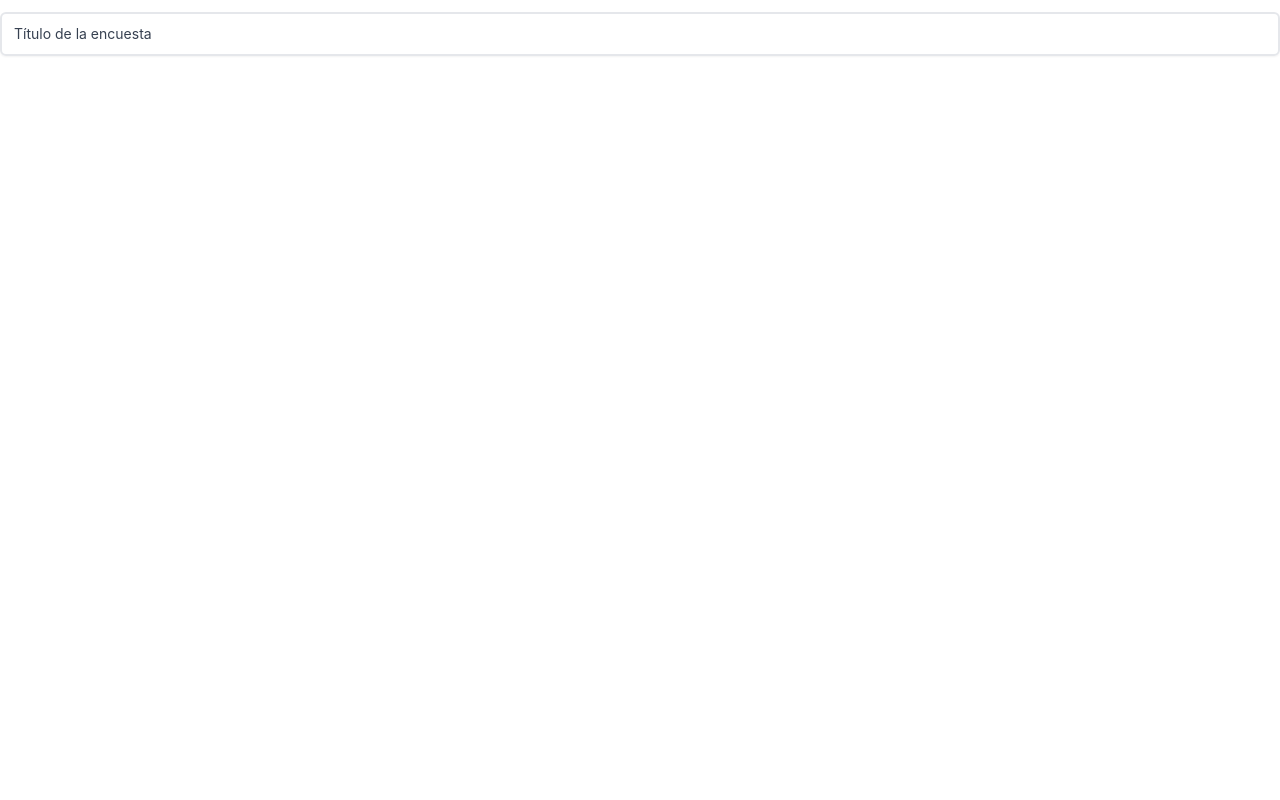
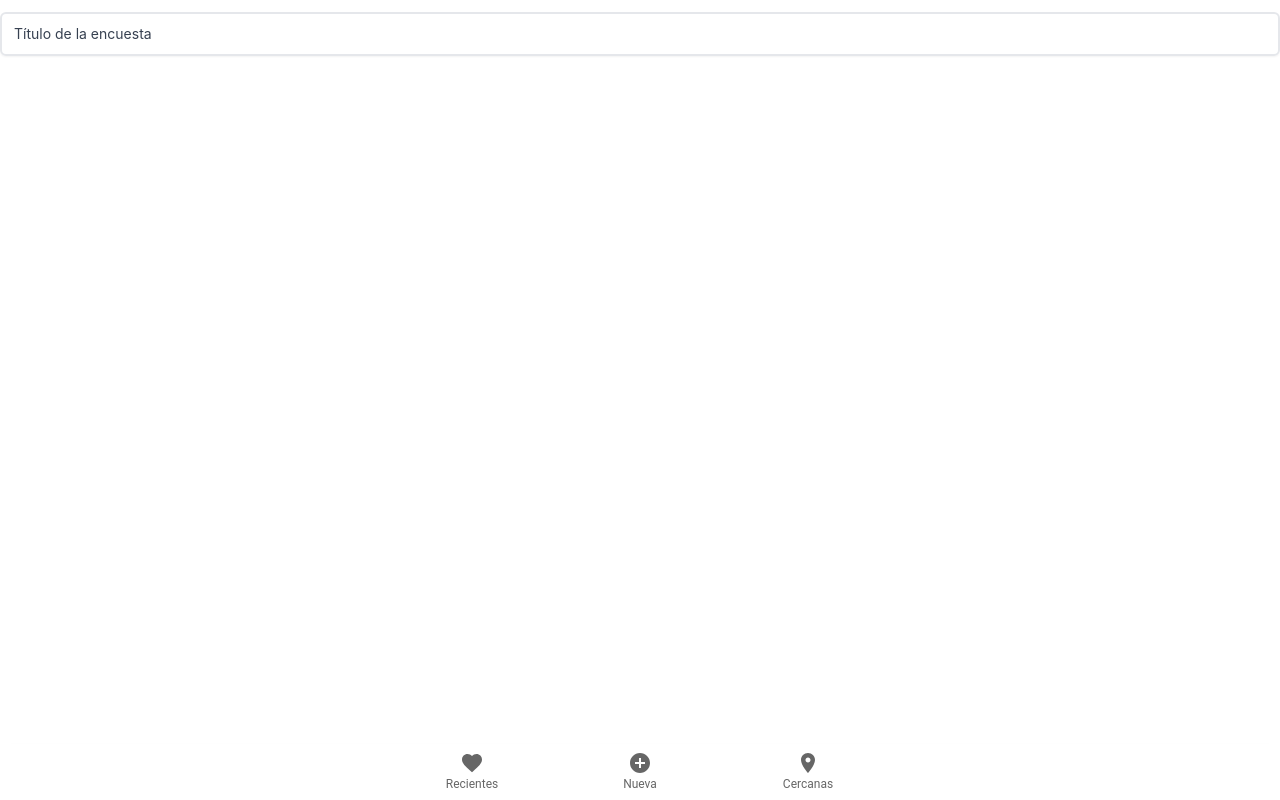
Before and after one commit to dani78w/Encuestas, a React (Create React App) app: page /new in a window 1280 px wide. Built offline with nearby package versions, Linux system fonts and the light colour scheme.

Commit message:
add-feature(bottom-bar)

```diff
--- a/package.json
+++ b/package.json
@@ -3,6 +3,11 @@
   "version": "0.1.0",
   "private": true,
   "dependencies": {
+    "@emotion/react": "^11.11.4",
+    "@emotion/styled": "^11.11.5",
+    "@mui/icons-material": "^5.15.18",
+    "@mui/joy": "^5.0.0-beta.36",
+    "@mui/material": "^5.15.18",
     "@testing-library/jest-dom": "^5.17.0",
     "@testing-library/react": "^13.4.0",
     "@testing-library/user-event": "^13.5.0",
--- a/src/App.js
+++ b/src/App.js
@@ -2,11 +2,16 @@ import logo from './logo.svg';
 import { BrowserRouter as Router, Routes, Route } from 'react-router-dom';
 import './screens/FeedScreen'
 import './App.css';
+import BottomNavigation from '@mui/material/BottomNavigation';
+import BottomNavigationAction from '@mui/material/BottomNavigationAction';
+import AddCircleIcon from '@mui/icons-material/AddCircle';import FavoriteIcon from '@mui/icons-material/Favorite';
+import LocationOnIcon from '@mui/icons-material/LocationOn';
 import NotaFormulario from './components/NotaFormulario';
 import ListaEncuestas from './components/ListaEncuestas';
 import FeedScreen from './screens/FeedScreen';
 import CreadorEncuesta from './screens/CreadorEncuesta';
 import EncuestaScreen from './screens/EncuestaScreen';
+
 function App() {
   return (
     <Router>
@@ -16,6 +21,23 @@ function App() {
         <Route path="/new" element={ <CreadorEncuesta/> } />
         <Route path="/encuesta/:id" element={<EncuestaScreen />} />
       </Routes>
+      <div className='fixed bottom-0 w-full shadow-lg z-50'>
+        <BottomNavigation
+         sx={{
+          backgroundColor: 'rgba(255, 255, 255, 0.5)',
+          backdropFilter: 'blur(10px)'// Añade un borde difuso
+        }}
+            showLabels
+            onChange={(event, newValue) => {
+
+            }}
+          >
+            <BottomNavigationAction label="Recientes" icon={<FavoriteIcon />} />
+            <BottomNavigationAction  label="Nueva" icon={<AddCircleIcon />} />
+            <BottomNavigationAction label="Cercanas" icon={<LocationOnIcon />} />
+          </BottomNavigation>
+      </div>
+
     </Router>
   );
 }
--- a/src/index.css
+++ b/src/index.css
@@ -2,6 +2,7 @@
 @tailwind components;
 @tailwind utilities;
 body {
+  background-color: white;
   margin: 0;
   font-family: -apple-system, BlinkMacSystemFont, 'Segoe UI', 'Roboto', 'Oxygen',
     'Ubuntu', 'Cantarell', 'Fira Sans', 'Droid Sans', 'Helvetica Neue',
--- a/src/screens/EncuestaScreen.jsx
+++ b/src/screens/EncuestaScreen.jsx
@@ -1,5 +1,7 @@
 import React, { useEffect, useState } from "react";
 import { Link, useParams } from "react-router-dom";
+import { extendTheme } from '@mui/joy/styles';
+import Button from '@mui/joy/Button';
 
 function CreadorEncuesta() {
     const { id } = useParams();
@@ -21,13 +23,26 @@ function CreadorEncuesta() {
 
         fetchEncuesta();
     }, [id]);
+    const theme = extendTheme({
+        components: {
+          JoySkeleton: {
+            defaultProps: {
+              animation: 'wave',
+            },
+          },
+        },
+      });
 
     if (!encuesta) {
-        return <p></p>;
+        return <div className="w-[100vw] h-[100vh] flex">
+                    <Button loading variant="soft" className="w-full">
+                    Soft
+                    </Button>
+                </div>
     }
 
     const { titulo, descripcion, fecha, dueno } = encuesta;
-
+    console.log(titulo)
     return (
         <section className="bg-white">
             <div className="mx-auto max-w-screen-xl px-4 py-12 sm:px-6 md:py-16 lg:px-8">
@@ -65,7 +80,7 @@ function CreadorEncuesta() {
                 </div>
 
                 {/* Botón flotante con enlace a /home */}
-                <Link to="/" className="fixed bottom-8 right-8 bg-blue-500 text-white rounded-full p-4 flex items-center justify-center">
+                <Link to="/" className="fixed bottom-24 right-8 bg-blue-500 text-white rounded-full p-4 flex items-center justify-center">
                     <svg xmlns="http://www.w3.org/2000/svg" className="h-6 w-6" fill="none" viewBox="0 0 24 24" stroke="currentColor">
                         <path strokeLinecap="round" strokeLinejoin="round" strokeWidth="2" d="M9 5l7 7-7 7" />
                     </svg>
```
Also changed, not shown: 1 other file (tests, documents, lock files or other folders).
